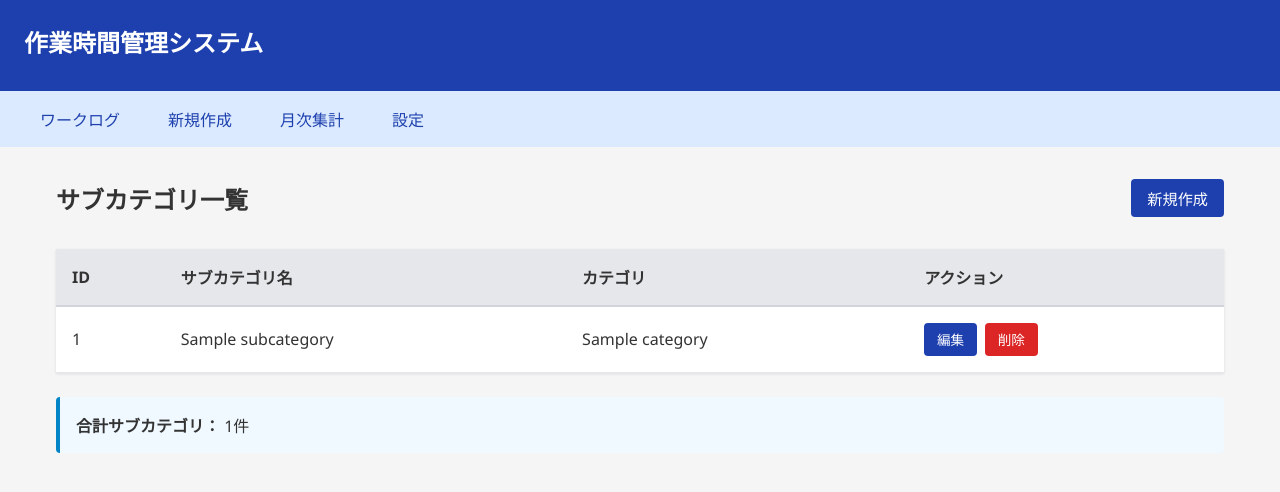
After one commit to mitsuo-awachi/Pub_Test_WebTimeManager, a Django app: page /subcategories/ in a window 1280 px wide. The commit adds this page. Shown: the top 492 px of the page. Run offline with Django 5.2, Linux system fonts and the light colour scheme; tables that the repository leaves empty hold one stand-in row (values such as "Sample post").

Commit message:
サブカテゴリ追加 表示しているログの合計作業時間の表示追加

```diff
--- a/WorkTimeManager/management/models.py
+++ b/WorkTimeManager/management/models.py
@@ -9,6 +9,11 @@ class Category(models.Model):
     name = models.CharField('カテゴリ名', max_length=100)
     def __str__(self): return self.name
 
+class SubCategory(models.Model):
+    name = models.CharField('サブカテゴリ名', max_length=100)
+    category = models.ForeignKey(Category, on_delete=models.CASCADE, verbose_name='カテゴリ')
+    def __str__(self): return self.name
+
 class Project(models.Model):
     name = models.CharField('案件名', max_length=200)
     def __str__(self): return self.name
@@ -18,6 +23,7 @@ class WorkLog(models.Model):
     start_time = models.TimeField('開始時刻')
     end_time = models.TimeField('終了時刻')
     category = models.ForeignKey(Category, on_delete=models.PROTECT, verbose_name='カテゴリ')
+    subcategory = models.ForeignKey(SubCategory, on_delete=models.SET_NULL, null=True, blank=True, verbose_name='サブカテゴリ')
     project = models.ForeignKey(Project, on_delete=models.PROTECT, verbose_name='案件名')
     content = models.TextField('作業内容')
     redmine_no = models.IntegerField('Redmine番号', blank=True, null=True)
--- a/WorkTimeManager/management/templates/management/admin_dashboard.html
+++ b/WorkTimeManager/management/templates/management/admin_dashboard.html
@@ -11,6 +11,7 @@
         <div style="display: flex; flex-direction: column; gap: 0.75rem;">
             <a href="{% url 'import_csv' %}" class="btn btn-primary" style="text-align: center;">CSVインポート</a>
             <a href="{% url 'category_list' %}" class="btn btn-secondary" style="text-align: center;">カテゴリ管理</a>
+            <a href="{% url 'subcategory_list' %}" class="btn btn-secondary" style="text-align: center;">サブカテゴリ管理</a>
             <a href="{% url 'project_list' %}" class="btn btn-secondary" style="text-align: center;">案件管理</a>
         </div>
     </div>
--- /dev/null
+++ b/WorkTimeManager/management/templates/management/subcategory_list.html
@@ -0,0 +1,48 @@
+{% extends "management/base.html" %}
+
+{% block title %}サブカテゴリ一覧 - 作業時間管理{% endblock %}
+
+{% block content %}
+<div style="display: flex; justify-content: space-between; align-items: center; margin-bottom: 1.5rem;">
+    <h2>サブカテゴリ一覧</h2>
+    <a href="{% url 'subcategory_create' %}" class="btn btn-primary">新規作成</a>
+</div>
+
+{% if subcategories %}
+<table>
+    <thead>
+        <tr>
+            <th>ID</th>
+            <th>サブカテゴリ名</th>
+            <th>カテゴリ</th>
+            <th>アクション</th>
+        </tr>
+    </thead>
+    <tbody>
+        {% for subcategory in subcategories %}
+        <tr>
+            <td>{{ subcategory.id }}</td>
+            <td>{{ subcategory.name }}</td>
+            <td>{{ subcategory.category.name }}</td>
+            <td>
+                <div class="action-buttons">
+                    <a href="{% url 'subcategory_update' subcategory.pk %}" class="btn btn-primary" style="font-size: 0.85rem; padding: 0.4rem 0.8rem;">編集</a>
+                    <a href="{% url 'subcategory_delete' subcategory.pk %}" class="btn btn-danger" style="font-size: 0.85rem; padding: 0.4rem 0.8rem;">削除</a>
+                </div>
+            </td>
+        </tr>
+        {% endfor %}
+    </tbody>
+</table>
+
+<div style="margin-top: 1.5rem; padding: 1rem; background-color: #f0f9ff; border-radius: 4px; border-left: 4px solid #0284c7;">
+    <strong>合計サブカテゴリ：</strong> {{ subcategories.count }}件
+</div>
+
+{% else %}
+<div class="empty-state">
+    <p>サブカテゴリが見つかりません。</p>
+    <a href="{% url 'subcategory_create' %}" class="btn btn-primary">最初のカテゴリを作成</a>
+</div>
+{% endif %}
+{% endblock %}
--- a/WorkTimeManager/management/templates/management/worklog_list.html
+++ b/WorkTimeManager/management/templates/management/worklog_list.html
@@ -47,6 +47,7 @@
             <th>終了時刻</th>
             <th>作業時間</th>
             <th>カテゴリ</th>
+            <th>サブカテゴリ</th>
             <th>案件名</th>
             <th>作業内容</th>
             <th>Redmine番号</th>
@@ -62,6 +63,7 @@
             <td>{{ worklog.end_time|time:"H:i" }}</td>
             <td>{{ worklog.working_hours }}</td>
             <td>{{ worklog.display_category_name }}</td>
+            <td>{{ worklog.display_subcategory_name|default:"-" }}</td>
             <td>{{ worklog.display_project_name }}</td>
             <td>{{ worklog.content|truncatewords:15 }}</td>
             <td>{{ worklog.redmine_no|default:"-" }}</td>
@@ -78,7 +80,7 @@
 </table>
 
 <div style="margin-top: 1.5rem; padding: 1rem; background-color: #f0f9ff; border-radius: 4px; border-left: 4px solid #0284c7;">
-    <strong>合計作業ログ：</strong> {{ worklogs.count }}件
+    <strong>合計作業ログ：</strong> {{ worklogs.count }}件　／　<strong>合計作業時間：</strong> {{ total_work_time }}
 </div>
 
 {% else %}
--- a/WorkTimeManager/management/urls.py
+++ b/WorkTimeManager/management/urls.py
@@ -13,6 +13,12 @@ urlpatterns = [
     path('categories/<int:pk>/edit/', views.CategoryUpdateView.as_view(), name='category_update'),
     path('categories/<int:pk>/delete/', views.CategoryDeleteView.as_view(), name='category_delete'),
 
+    # サブカテゴリ管理
+    path('subcategories/', views.SubCategoryListView.as_view(), name='subcategory_list'),
+    path('subcategories/create/', views.SubCategoryCreateView.as_view(), name='subcategory_create'),
+    path('subcategories/<int:pk>/edit/', views.SubCategoryUpdateView.as_view(), name='subcategory_update'),
+    path('subcategories/<int:pk>/delete/', views.SubCategoryDeleteView.as_view(), name='subcategory_delete'),
+
     # 案件管理
     path('projects/', views.ProjectListView.as_view(), name='project_list'),
     path('projects/create/', views.ProjectCreateView.as_view(), name='project_create'),
--- a/WorkTimeManager/management/views.py
+++ b/WorkTimeManager/management/views.py
@@ -6,11 +6,11 @@ import json
 import os
 import csv
 import io
-from .models import WorkLog, Category, Project
+from .models import WorkLog, Category, Project, SubCategory
 
 
 def sync_data_to_db(data):
-    from .models import Category, Project
+    from .models import Category, Project, SubCategory
 
     # JSON のカテゴリ／案件を DB に登録または更新する
     for category in data.get('categories', []):
@@ -25,16 +25,26 @@ def sync_data_to_db(data):
             defaults={'name': project['name']},
         )
 
+    # サブカテゴリを同期
+    for subcategory in data.get('subcategories', []):
+        category_id = subcategory['category_id']
+        SubCategory.objects.update_or_create(
+            id=subcategory['id'],
+            defaults={'name': subcategory['name'], 'category_id': category_id},
+        )
+
 def save_data_to_json():
     """DBのデータをJSONファイルに保存する"""
     data_file = os.path.normpath(os.path.join(os.path.dirname(__file__), '..', 'config', 'data.json'))
 
     categories = list(Category.objects.values('id', 'name').order_by('id'))
     projects = list(Project.objects.values('id', 'name').order_by('id'))
+    subcategories = list(SubCategory.objects.values('id', 'name', 'category_id').order_by('id'))
 
     data = {
         'categories': categories,
-        'projects': projects
+        'projects': projects,
+        'subcategories': subcategories,
     }
 
     with open(data_file, 'w', encoding='utf-8') as f:
@@ -54,6 +64,7 @@ class JsonDataRefreshMixin:
         data = load_data()
         context['categories'] = data['categories']
         context['projects'] = data['projects']
+        context['subcategories'] = data['subcategories']
         return context
 
 # リスト表示ビュー
@@ -79,14 +90,20 @@ def worklog_list(request):
     data = load_data()
     category_map = {str(c['id']): c['name'] for c in data['categories']}
     project_map = {str(p['id']): p['name'] for p in data['projects']}
+    subcategory_map = {str(s['id']): s['name'] for s in data['subcategories']}
     for worklog in worklogs:
         worklog.display_category_name = category_map.get(str(worklog.category_id), getattr(worklog.category, 'name', ''))
         worklog.display_project_name = project_map.get(str(worklog.project_id), getattr(worklog.project, 'name', ''))
+        worklog.display_subcategory_name = subcategory_map.get(str(worklog.subcategory_id), getattr(worklog.subcategory, 'name', '')) if worklog.subcategory_id else ''
+
+    total_seconds = sum(w.working_seconds for w in worklogs)
 
     context = {
         'worklogs': worklogs,
         'categories': data['categories'],
         'projects': data['projects'],
+        'subcategories': data['subcategories'],
+        'total_work_time': format_seconds_to_hours_minutes(total_seconds),
     }
     return render(request, 'management/worklog_list.html', context)
 
@@ -222,8 +239,14 @@ def worklog_create(request):
             worklog = WorkLog()
             worklog.date = datetime.strptime(request.POST['date'], '%Y-%m-%d').date()
             worklog.start_time = request.POST['start_time']
-            worklog.end_time = request.POST['end_time']
+            end_time_str = request.POST.get('end_time')
+            if end_time_str:
+                worklog.end_time = end_time_str
+            else:
+                worklog.end_time = request.POST['start_time']
             worklog.category_id = request.POST['category']
+            subcategory_id = request.POST.get('subcategory')
+            worklog.subcategory_id = subcategory_id if subcategory_id else None
             worklog.project_id = request.POST['project']
             worklog.content = request.POST['content']
             worklog.redmine_no = request.POST.get('redmine_no') or None
@@ -236,6 +259,7 @@ def worklog_create(request):
                 'error': str(e),
                 'categories': data['categories'],
                 'projects': data['projects'],
+                'subcategories': data['subcategories'],
             }
             return render(request, 'management/worklog_form.html', context)
 
@@ -243,6 +267,7 @@ def worklog_create(request):
     context = {
         'categories': data['categories'],
         'projects': data['projects'],
+        'subcategories': data['subcategories'],
         'today': datetime.now().date(),
     }
     return render(request, 'management/worklog_form.html', context)
@@ -255,8 +280,14 @@ def worklog_update(request, pk):
         try:
             worklog.date = datetime.strptime(request.POST['date'], '%Y-%m-%d').date()
             worklog.start_time = request.POST['start_time']
-            worklog.end_time = request.POST['end_time']
+            end_time_str = request.POST.get('end_time')
+            if end_time_str:
+                worklog.end_time = end_time_str
+            else:
+                worklog.end_time = request.POST['start_time']
             worklog.category_id = request.POST['category']
+            subcategory_id = request.POST.get('subcategory')
+            worklog.subcategory_id = subcategory_id if subcategory_id else None
             worklog.project_id = request.POST['project']
             worklog.content = request.POST['content']
             worklog.redmine_no = request.POST.get('redmine_no') or None
@@ -269,6 +300,7 @@ def worklog_update(request, pk):
                 'worklog': worklog,
                 'categories': data['categories'],
                 'projects': data['projects'],
+                'subcategories': data['subcategories'],
                 'error': str(e),
             }
             return render(request, 'management/worklog_form.html', context)
@@ -278,6 +310,7 @@ def worklog_update(request, pk):
         'worklog': worklog,
         'categories': data['categories'],
         'projects': data['projects'],
+        'subcategories': data['subcategories'],
     }
     return render(request, 'management/worklog_form.html', context)
 
@@ -340,6 +373,55 @@ class CategoryDeleteView(DeleteView):
         save_data_to_json()  # JSONファイルを更新
         return response
 
+# サブカテゴリ一覧ビュー
+class SubCategoryListView(ListView):
+    model = SubCategory
+    template_name = 'management/subcategory_list.html'
+    context_object_name = 'subcategories'
+    ordering = ['category__name', 'name']
+
+# サブカテゴリ作成ビュー
+class SubCategoryCreateView(JsonDataRefreshMixin, CreateView):
+    model = SubCategory
+    template_name = 'management/subcategory_form.html'
+    fields = ['name', 'category']
+    success_url = reverse_lazy('subcategory_list')
+
+    def form_valid(self, form):
+        response = super().form_valid(form)
+        save_data_to_json()  # JSONファイルを更新
+        return response
+
+# サブカテゴリ編集ビュー
+class SubCategoryUpdateView(JsonDataRefreshMixin, UpdateView):
+    model = SubCategory
+    template_name = 'management/subcategory_form.html'
+    fields = ['name', 'category']
+    success_url = reverse_lazy('subcategory_list')
+
+    def form_valid(self, form):
+        response = super().form_valid(form)
+        save_data_to_json()  # JSONファイルを更新
+        return response
+
+# サブカテゴリ削除ビュー
+class SubCategoryDeleteView(DeleteView):
+    model = SubCategory
+    template_name = 'management/confirm_delete.html'
+    success_url = reverse_lazy('subcategory_list')
+    context_object_name = 'object'
+
+    def get_context_data(self, **kwargs):
+        context = super().get_context_data(**kwargs)
+        context['cancel_url'] = reverse_lazy('subcategory_list')
+        context['object_verbose_name'] = self.model._meta.verbose_name
+        return context
+
+    def delete(self, request, *args, **kwargs):
+        response = super().delete(request, *args, **kwargs)
+        save_data_to_json()  # JSONファイルを更新
+        return response
+
 # 案件一覧ビュー
 class ProjectListView(ListView):
     model = Project
```
Also changed, not shown: WorkTimeManager/management/templates/management/subcategory_form.html (added, +31 -0 lines), WorkTimeManager/management/templates/management/worklog_form.html (+61 -14 lines), WorkTimeManager/management/migrations/0001_initial.py (added), WorkTimeManager/management/migrations/0002_worklog_remarks_alter_category_id_alter_project_id_and_more.py (added), WorkTimeManager/management/migrations/0003_alter_category_id_alter_project_id_alter_worklog_id.py (added), WorkTimeManager/management/migrations/0004_subcategory_worklog_subcategory.py (added), WorkTimeManager/management/migrations/__init__.py (added).
